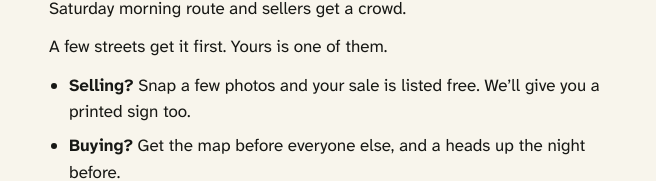
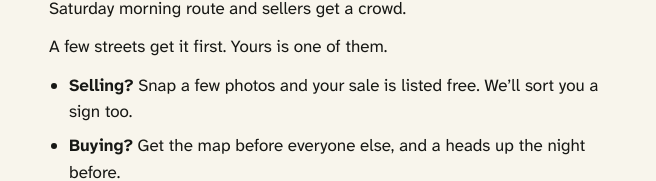
Before and after one commit to KoruForm/SNAB, a Next.js app: page /insider in a window 1280 px wide. Shown: the part 474-655 px from the top of the page, without its empty margins (311-967 px from the left). Built offline with nearby package versions, Linux system fonts and the light colour scheme; no server answers.

Commit message:
Match the insider page sign promise to the flyer
Co-Authored-By: Claude Opus 5.5 (1M context) <noreply@anthropic.com>
Claude-Session: https://claude.ai/code/session_01DLx9DGHx8xkUnTXc2cLK75

```diff
--- a/components/insider.tsx
+++ b/components/insider.tsx
@@ -44,7 +44,7 @@ export function Insider() {
           <p>Seen the “Coming soon” signs? This is it. SNAB puts every garage sale near you on one map, with photos of what’s for sale, so buyers can plan a Saturday morning route and sellers get a crowd.</p>
           <p>A few streets get it first. Yours is one of them.</p>
           <ul>
-            <li><strong>Selling?</strong> Snap a few photos and your sale is listed free. We’ll give you a printed sign too.</li>
+            <li><strong>Selling?</strong> Snap a few photos and your sale is listed free. We’ll sort you a sign too.</li>
             <li><strong>Buying?</strong> Get the map before everyone else, and a heads up the night before.</li>
           </ul>
         </div>
```
